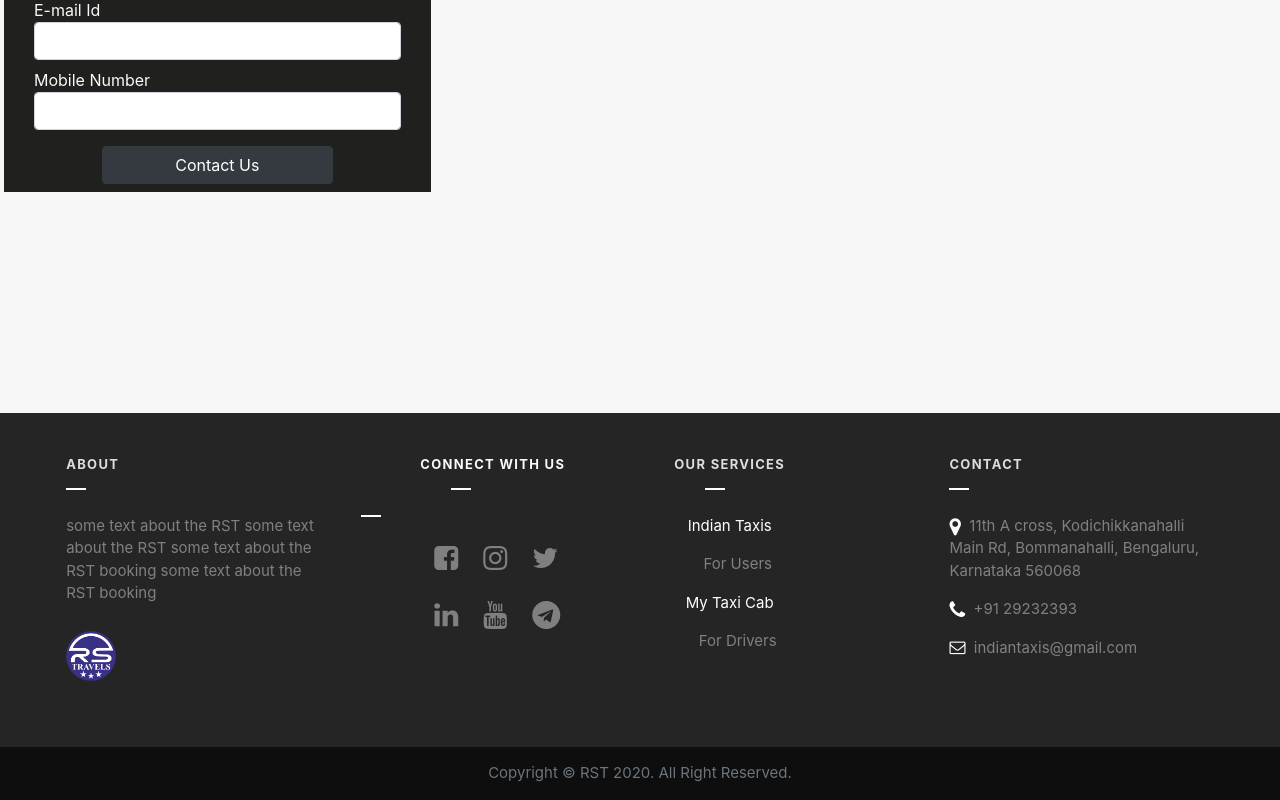
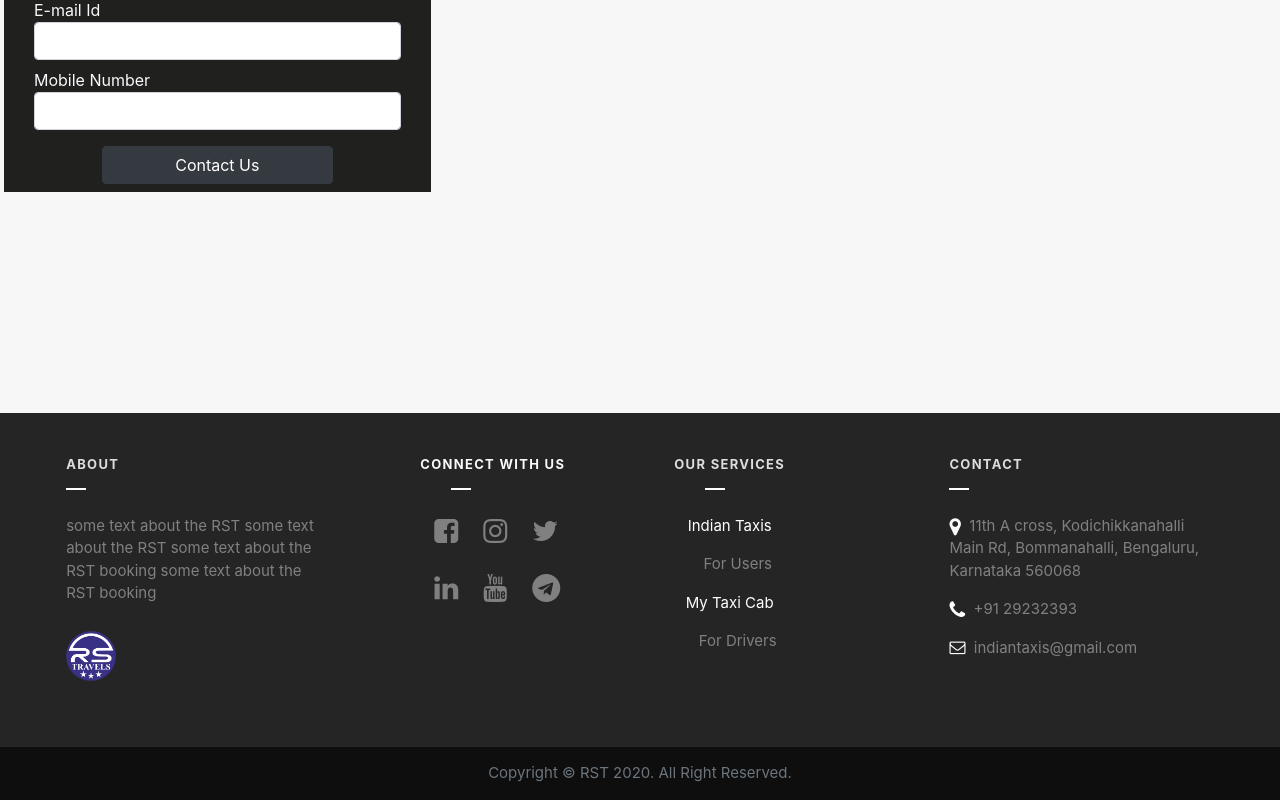
Before and after one commit to saisandeep9/website-old, a React (Create React App) app: page /contactus in a window 1280 px wide. Shown: the part 627-1427 px from the top of the page. Built offline with nearby package versions, Linux system fonts and the light colour scheme; what google-maps-react would draw is missing.

Commit message:
first commit

```diff
--- a/src/components/pages/footer2.jsx
+++ b/src/components/pages/footer2.jsx
@@ -54,7 +54,7 @@ const Footer = () => {
               background: "#ffff",
             }}
           ></div>
-          <div className="title-line-footer "></div>
+          <div className="title-line-footer d-none d-sm-block d-md-none"></div>
 
           <h3 className>
             <div className="row  justify-content-md-center">
@@ -96,6 +96,7 @@ const Footer = () => {
               background: "#ffff",
             }}
           ></div>
+          <div className="title-line-footer d-none d-sm-block d-md-none "></div>
 
           <p style={{ color: "white" }}>Indian Taxis</p>
 
--- a/src/components/pages/ourServices/mytaxicab.jsx
+++ b/src/components/pages/ourServices/mytaxicab.jsx
@@ -27,14 +27,14 @@ const Mytaxicab = () => {
       {
         breakpoint: 960,
         settings: {
-          slidesToShow: 1,
+          slidesToShow: 3,
           slidesToScroll: 1,
         },
       },
       {
         breakpoint: 480,
         settings: {
-          slidesToShow: 1,
+          slidesToShow: 2,
           slidesToScroll: 1,
         },
       },
```
